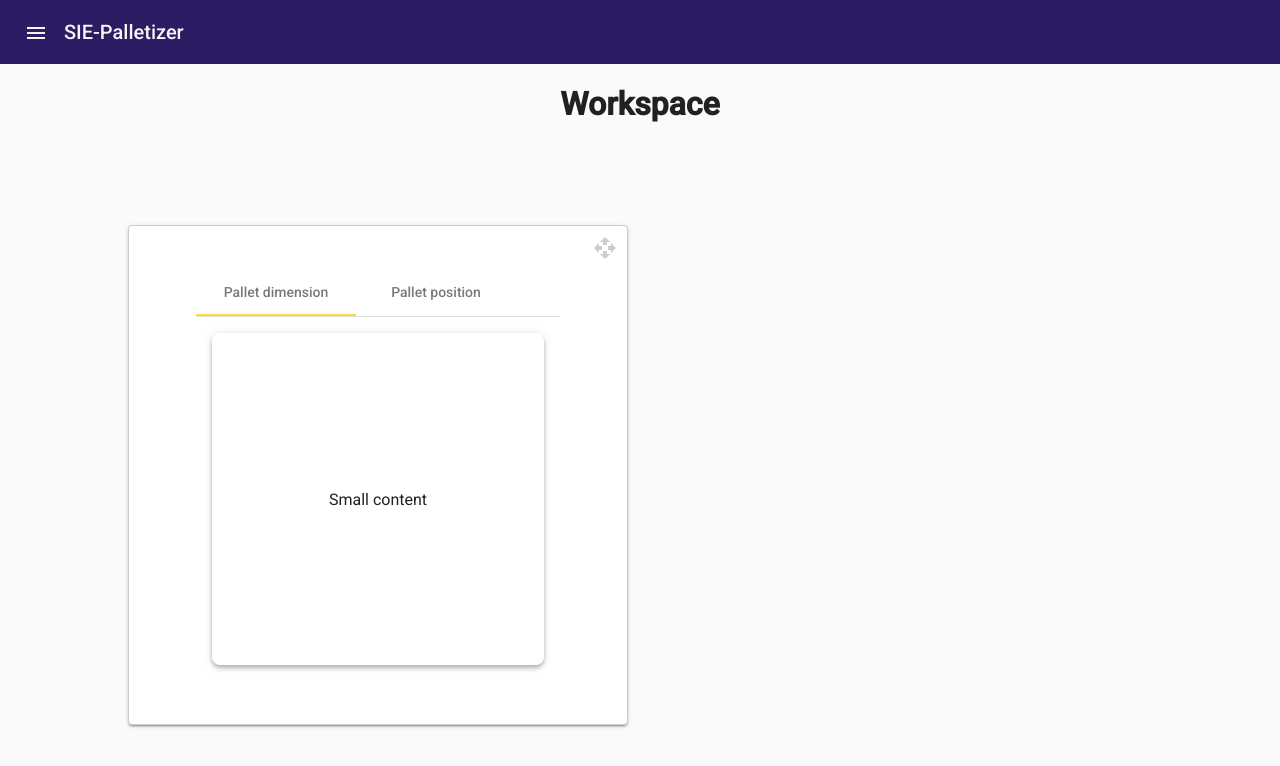
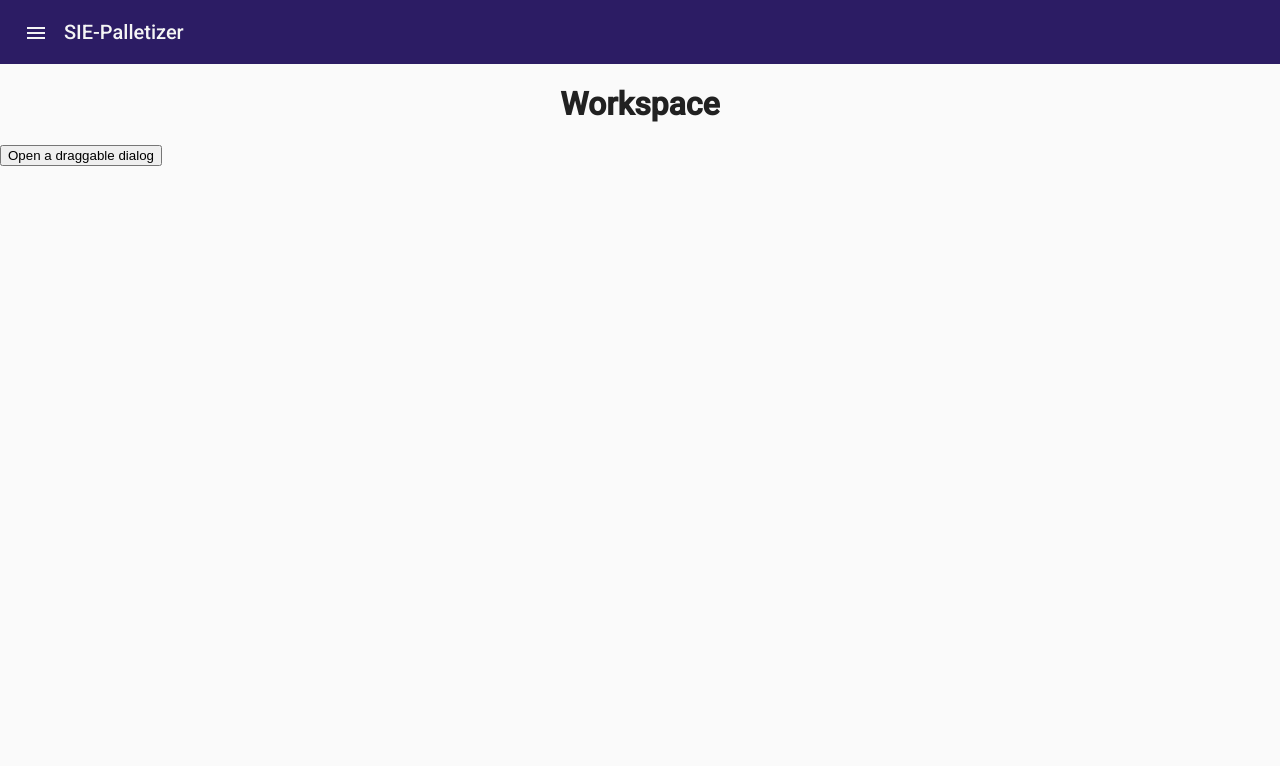
Before and after one commit to krystiangit/angular-palletizer-5, an Angular app: page / in a window 1280 px wide. Shown: the top 766 px of the page. Built offline with nearby package versions, Linux system fonts and the light colour scheme.

Commit message:
20_06_01

```diff
--- a/src/app/add-pallet/add-pallet.component.css
+++ b/src/app/add-pallet/add-pallet.component.css
@@ -35,17 +35,27 @@
   right: 10px;
   color:#ccc;
   cursor: move;
-  width: 24px;
-  height: 24px;
+  width: 30px;
+  height: 30px;
+  z-index: 2;
+}
+
+.tabs-container{
+
 }
 
 .tab-box {
   display: flex;
   align-items: center;
   justify-content: center;
-  margin: 16px;
+  margin: 8px 8px 8px 8px;
   padding: 16px;
   border-radius: 8px;
-  height: 300px;
-  width: 300px;
+  height: 400px;
+  width: 450px;
+
 }
+
+.tab{
+
+}
--- a/src/app/add-pallet/add-pallet.component.html
+++ b/src/app/add-pallet/add-pallet.component.html
@@ -1,27 +1,28 @@
 
 
-
+<ng-template>
 <div id="add-pallet" class="drag-box"  cdkDrag>
-
   <div class="drag-handle"  cdkDragHandle>
-    <svg width="24px" fill="currentColor" viewBox="0 0 24 24">
+    <svg width="30px" fill="currentColor" viewBox="0 0 24 24">
       <path d="M10 9h4V6h3l-5-5-5 5h3v3zm-1 1H6V7l-5 5 5 5v-3h3v-4zm14 2l-5-5v3h-3v4h3v3l5-5zm-9 3h-4v3H7l5 5 5-5h-3v-3z"></path>
       <path d="M0 0h24v24H0z" fill="none"></path>
     </svg>
-
-
   </div>
-  <mat-tab-group color="accent" >
-    <mat-tab label="Pallet dimension" class="tabs" style="background-color:green">
+  <mat-tab-group color="accent" class="tabs-container">
+    <mat-tab label="Pallet dimension" class="tab">
       <div class="tab-box mat-elevation-z4">
-        Small content
+        content
+        <button>dfdsf</button>
+        <p>Master name: {{clickAddPallet}}.{{bleble}}</p>
       </div>
     </mat-tab>
-    <mat-tab label="Pallet position" class="tabs" >
+    <mat-tab label="Pallet position" class="tab" >
       <div class="tab-box mat-elevation-z4">
-        Large content
+        content
       </div>
     </mat-tab>
   </mat-tab-group>
+</div>
+</ng-template>
 
-</div>
+<button (click)="openDialog()">Open a draggable dialog</button>
--- a/src/app/add-pallet/add-pallet.component.ts
+++ b/src/app/add-pallet/add-pallet.component.ts
@@ -1,4 +1,15 @@
-import { Component } from "@angular/core";
+import { Component,
+  ViewChild,
+  TemplateRef,
+  AfterViewInit,
+  ViewContainerRef,
+  OnDestroy,
+  Input,
+  OnInit
+   } from "@angular/core";
+
+import {Overlay, OverlayRef} from '@angular/cdk/overlay';
+import {TemplatePortal} from '@angular/cdk/portal';
 
 @Component({
   selector: 'app-add-pallet',
@@ -7,4 +18,44 @@ import { Component } from "@angular/core";
 
 })
 
-export class AddPalletComponent {}
+export class AddPalletComponent implements AfterViewInit, OnDestroy {
+
+  @Input('clickAddPallet') clickAddPallet: boolean;
+
+ public bleble;
+  aaa = this.clickAddPallet
+
+
+
+  @ViewChild(TemplateRef) _dialogTemplate: TemplateRef<any>;
+  private _overlayRef: OverlayRef;
+  private _portal: TemplatePortal;
+
+  constructor(private _overlay: Overlay, private _viewContainerRef: ViewContainerRef) {}
+
+  ngAfterViewInit() {
+    this._portal = new TemplatePortal(this._dialogTemplate, this._viewContainerRef);
+    this._overlayRef = this._overlay.create({
+      positionStrategy: this._overlay.position().global().centerHorizontally().centerVertically(),
+      hasBackdrop: true
+    });
+    this._overlayRef.backdropClick().subscribe(() => this._overlayRef.detach());
+
+    if (this.clickAddPallet) {
+      this.bleble=true;
+      this.openDialog();
+}
+
+  }
+
+  ngOnDestroy() {
+    this._overlayRef.dispose();
+  }
+
+  openDialog() {
+    this._overlayRef.attach(this._portal);
+  }
+
+  ngOnInit (){}
+
+}
--- a/src/app/left-navbar/left-navbar.component.html
+++ b/src/app/left-navbar/left-navbar.component.html
@@ -21,6 +21,10 @@
           </button>
         </a>
 
+
+        <button (click)="clickAddPalletFunc()">Open a draggable dialog</button>
+
+
         <a mat-list-item>Add Pallet</a>
         <a mat-list-item>Add Picking place</a>
         <a mat-list-item>Add Box</a>
@@ -32,7 +36,7 @@
 
     <mat-sidenav-content>
       <h1 style="text-align:center; justify-content: center;">Workspace</h1>
-      <app-add-pallet></app-add-pallet>
+      <app-add-pallet [clickAddPallet] = "clickAddPallet" ></app-add-pallet>
      </mat-sidenav-content>
 
   </mat-sidenav-container>
--- a/src/app/left-navbar/left-navbar.component.ts
+++ b/src/app/left-navbar/left-navbar.component.ts
@@ -1,5 +1,7 @@
 import {MediaMatcher} from '@angular/cdk/layout';
-import {ChangeDetectorRef, Component, OnDestroy} from '@angular/core';
+import {ChangeDetectorRef, Component, OnDestroy, ViewContainerRef, ViewChild, AfterViewInit} from '@angular/core';
+import { AddPalletComponent } from '../add-pallet/add-pallet.component';
+import {Overlay, OverlayRef} from '@angular/cdk/overlay';
 
 /** @title Responsive sidenav */
 @Component({
@@ -8,6 +10,20 @@ import {ChangeDetectorRef, Component, OnDestroy} from '@angular/core';
   styleUrls: ['left-navbar.component.css'],
 })
 export class LeftSideNav implements OnDestroy {
+
+
+  @ViewChild('AddPalletComponent') child: AddPalletComponent;
+
+  public clickAddPallet
+  clickAddPalletFunc(){
+    this.clickAddPallet = 'true';
+    //this.child.openDialog();
+  }
+
+
+
+
+
   mobileQuery: MediaQueryList;
 
   fillerNav = Array.from({length: 10}, (_, i) => `Nav Item ${i + 1}`);
@@ -21,10 +37,15 @@ export class LeftSideNav implements OnDestroy {
 
   private _mobileQueryListener: () => void;
 
+  private _overlay: Overlay;
+  private _viewContainerRef: ViewContainerRef;
+
   constructor(changeDetectorRef: ChangeDetectorRef, media: MediaMatcher) {
     this.mobileQuery = media.matchMedia('(max-width: 600px)');
     this._mobileQueryListener = () => changeDetectorRef.detectChanges();
     this.mobileQuery.addListener(this._mobileQueryListener);
+
+
   }
 
   ngOnDestroy(): void {
```
